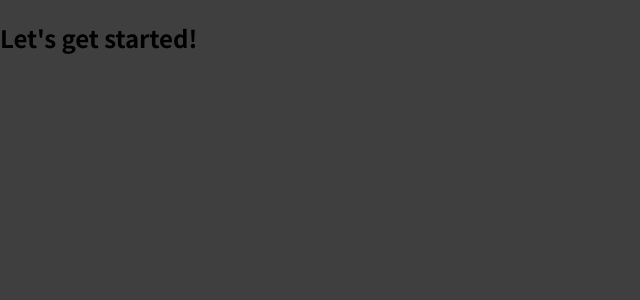
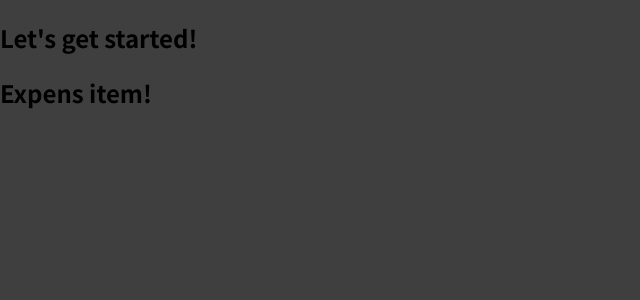
Before and after one commit to rveliza/react-expenses, a React (Create React App) app: page / in a window 1280 px wide. Shown: the top 300 px of the page, without its empty margins (0-640 px from the left). Built offline with nearby package versions, Linux system fonts and the light colour scheme.

Commit message:
First custom component

```diff
--- a/src/App.js
+++ b/src/App.js
@@ -1,7 +1,10 @@
+import ExpenseItem from "./ExpenseItem";
+
 function App() {
   return (
     <div>
       <h2>Let's get started!</h2>
+      <ExpenseItem />
     </div>
   );
 }
--- /dev/null
+++ b/src/ExpenseItem.jsx
@@ -0,0 +1,7 @@
+const ExpenseItem = () => {
+    return (
+        <h2>Expens item!</h2>
+    );
+}
+
+export default ExpenseItem;
```
